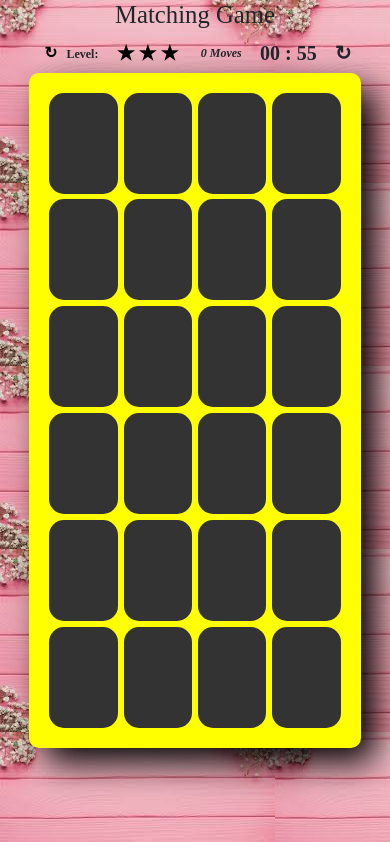
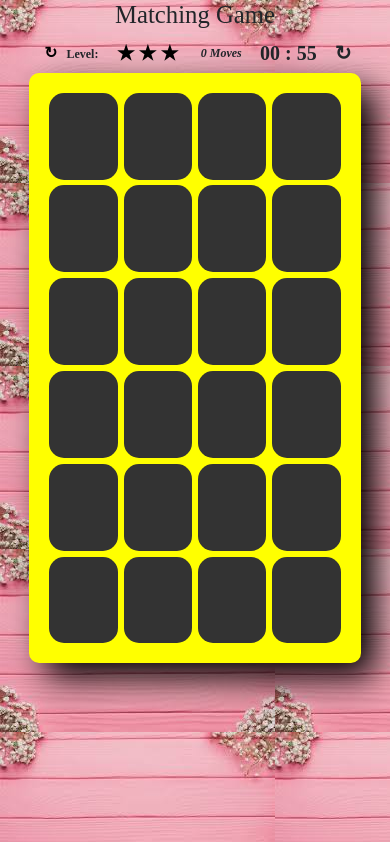
Before and after one commit to arman-ebrahimi/card-memory-game, a React (Create React App) app: page /homePage in a window 390 px wide. Shown: the top 842 px of the page. Built offline with nearby package versions, Linux system fonts and the light colour scheme.

Commit message:
decrease height of game board in display 488

```diff
--- a/src/App.sass
+++ b/src/App.sass
@@ -231,3 +231,5 @@
       font-size: 1em
   .game-box1, .game-box2, .game-box3, .info-bar
     width: 85vw
+  .game-box
+    height: 70vh
```
